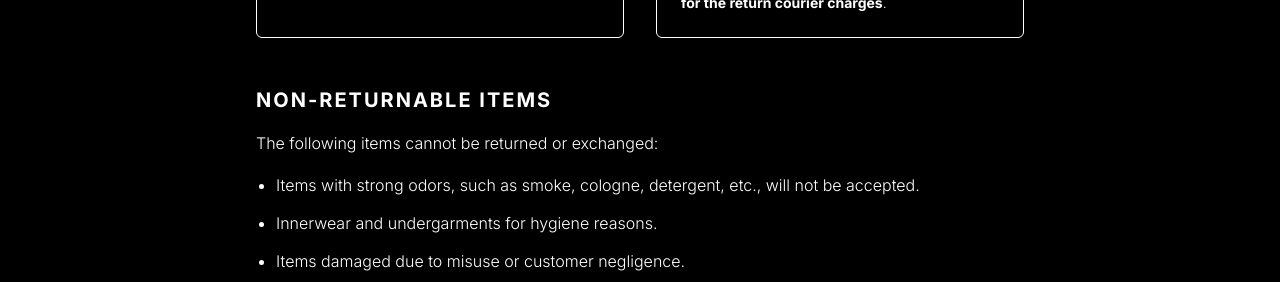
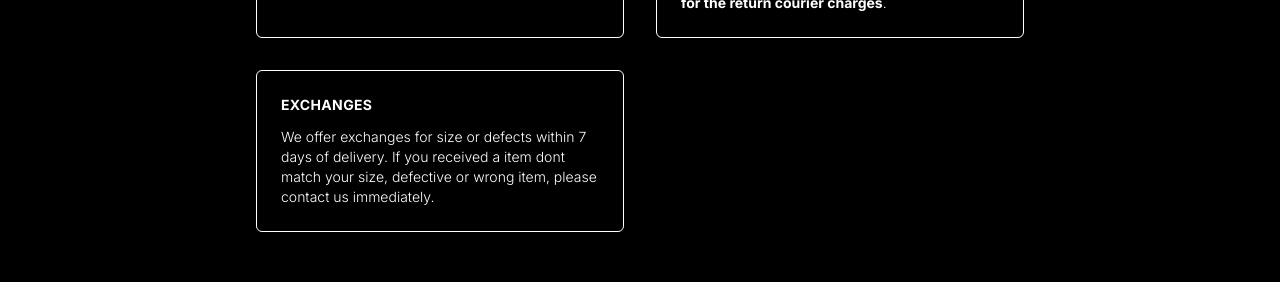
Before and after one commit to Chamindukavya/HAYZE, a Next.js app: page /return-policy in a window 1280 px wide. Shown: the part 639-921 px from the top of the page. Built offline with nearby package versions, Linux system fonts and the light colour scheme; no server answers.

Commit message:
feat: update site title and tagline for branding consistency; add exchange policy details to Return Policy page

```diff
--- a/app/layout.tsx
+++ b/app/layout.tsx
@@ -6,7 +6,7 @@ const inter = Inter({ subsets: ['latin'], variable: '--font-sans' });
 const spaceGrotesk = Space_Grotesk({ subsets: ['latin'], variable: '--font-display' });
 
 export const metadata: Metadata = {
-  title: 'HAYZE | Breath In Style Out',
+  title: 'HAYZE | Be Rare. Wear Better.',
   description: 'Modern, sleek, and high-quality fashion for the Gen Z generation.',
   icons: {
     icon: '/images/HAYZE-LOGO-WHITE.png',
--- a/app/page.tsx
+++ b/app/page.tsx
@@ -267,7 +267,7 @@ export default function Home() {
               Our Story
             </span> */}
             <h2 className="text-3xl md:text-5xl lg:text-6xl font-display font-bold tracking-tighter mb-4 italic leading-tight">
-              &quot;BREATH IN - STYLE OUT&quot;
+              &quot;BE RARE - WEAR BETTER&quot;
             </h2>
           </div>
           <p className="reveal stagger-3 text-muted-foreground leading-relaxed font-light text-base md:text-lg">
--- a/app/return-policy/page.tsx
+++ b/app/return-policy/page.tsx
@@ -52,6 +52,16 @@ export default function ReturnPolicyPage() {
                 </h3>
                 <p className="text-sm">
                   If the return is requested <span className="font-semibold">after the delivery day (within 3 days)</span>, the <span className="font-bold">customer is responsible for the return courier charges</span>.
+                </p>
+              </div>
+              <div className="bg-muted/30 p-6 rounded-md border border-border">
+                <h3 className="text-lg font-bold text-foreground mb-3 text-sm uppercase tracking-wide">
+                  Exchanges
+                </h3>
+                <p className="text-sm">
+                    We offer exchanges for size or defects within 7 days of delivery.
+
+                    If you received a item dont match your size,    defective or wrong item, please contact us immediately.
                 </p>
               </div>
             </div>
```
